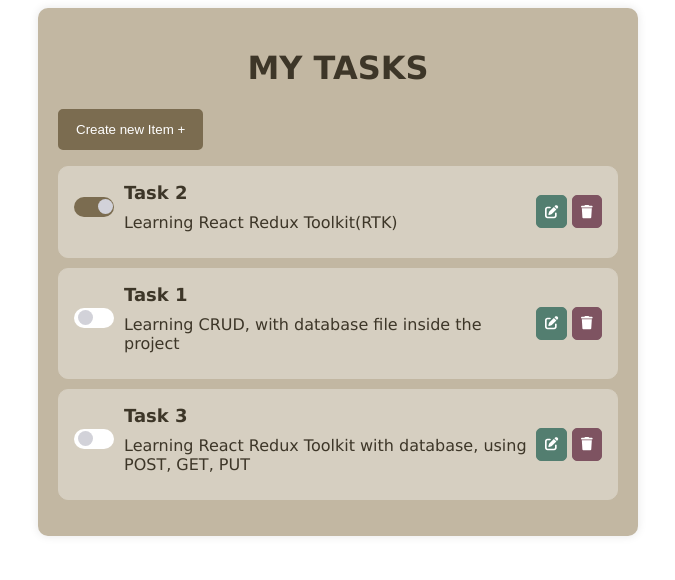
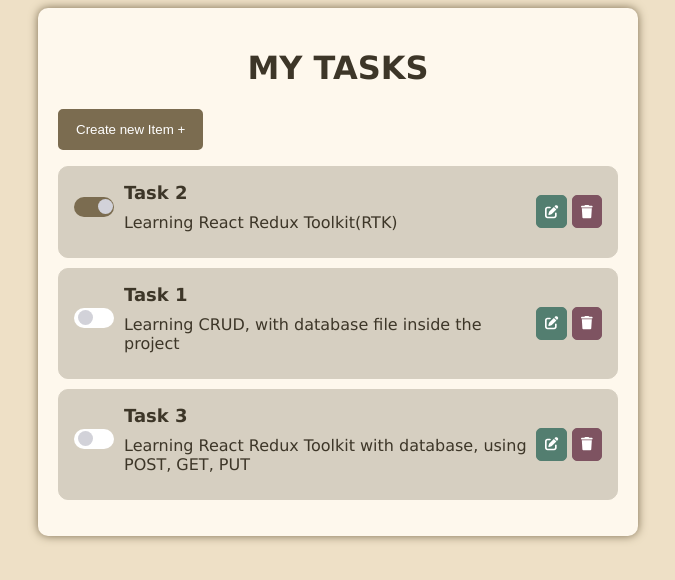
Before and after one commit to Genta-hoxha/crud-react, a React (Create React App) app: page / in a window 1280 px wide. Shown: the top 580 px of the page, without its empty margins (302-977 px from the left). Built offline with nearby package versions, Linux system fonts and the light colour scheme; data requests are answered from the project's data file.

Commit message:
final commit

```diff
--- a/src/index.css
+++ b/src/index.css
@@ -2,15 +2,16 @@
 body {
   font-family: "Lucida Sans", "Lucida Sans Regular", "Lucida Grande",
     "Lucida Sans Unicode", Geneva, Verdana, sans-serif;
+  background-color: #e6d2abab;
 }
 .todo-container {
   font-family: "Arial", sans-serif;
   max-width: 600px;
   margin: auto;
   padding: 20px;
-  background-color: #c2b7a2;
+  background-color: #fef8ed;
   border-radius: 10px;
-  box-shadow: 0 0 10px rgba(0, 0, 0, 0.1);
+  box-shadow: 0 0 10px #7b6c50;
 }
 
 h1 {
```
